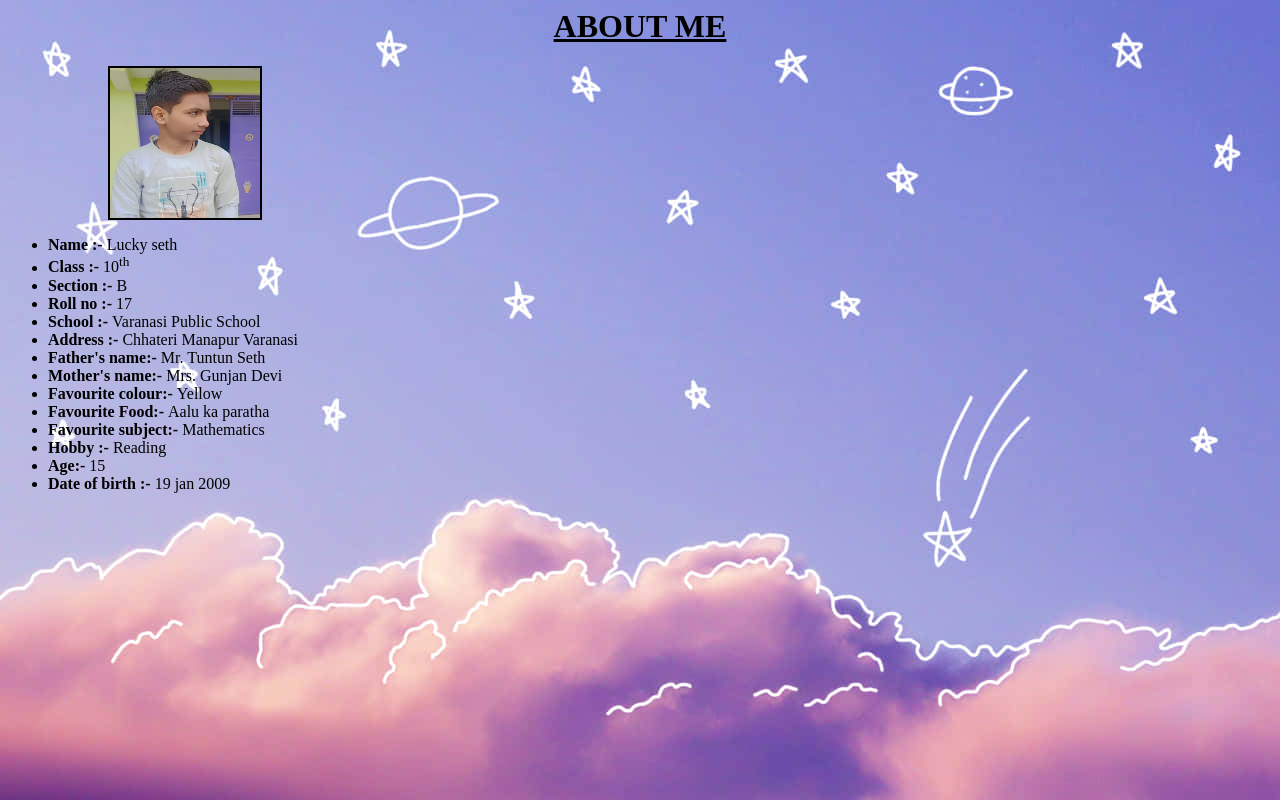
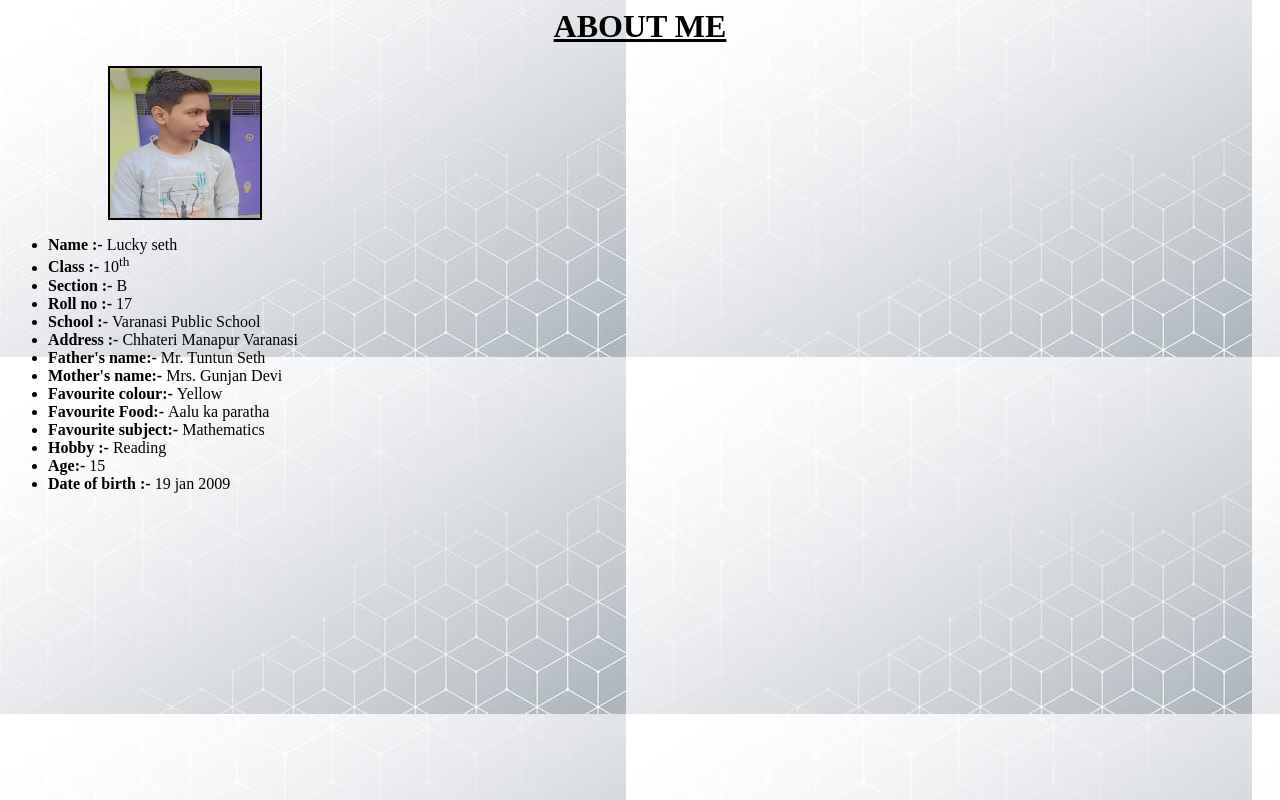
Before and after one commit to luckyseth1/Resume1, a plain HTML site: page About page.html in a window 1280 px wide. Drawn offline with Linux system fonts and the light colour scheme.

```diff
--- a/About page.html
+++ b/About page.html
@@ -2,7 +2,7 @@
     <HEAD>
         <TITLE>About me page</TITLE>
     </HEAD>
-    <BODY Background="pastel-blue-aesthetic-desktop-1280-x-851-s428lxg5c6ab6bw2.jpg">
+    <BODY Background="IMG-20250120-WA0000.jpg">
         <H1><CENTER><U>ABOUT ME</U></CENTER></H1>
         <img src="IMG-20240410-WA0011_1.jpg" ALIGN="MIDDLE" BORDER="2" ALT="LUCKY SETH" WIDTH="150" HEIGHT="150" HSPACE="100">
             <UL TYPE ="DISC">
```
